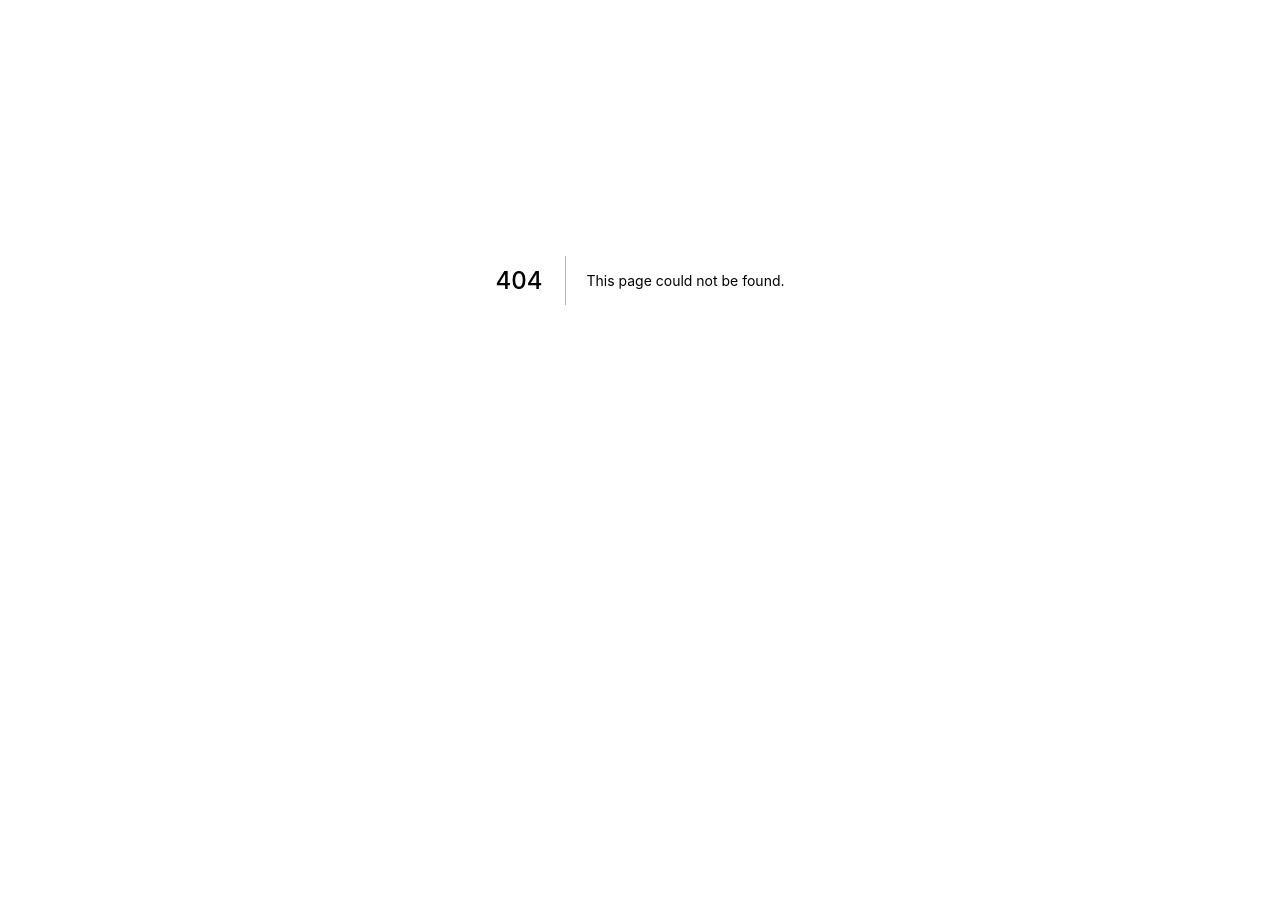
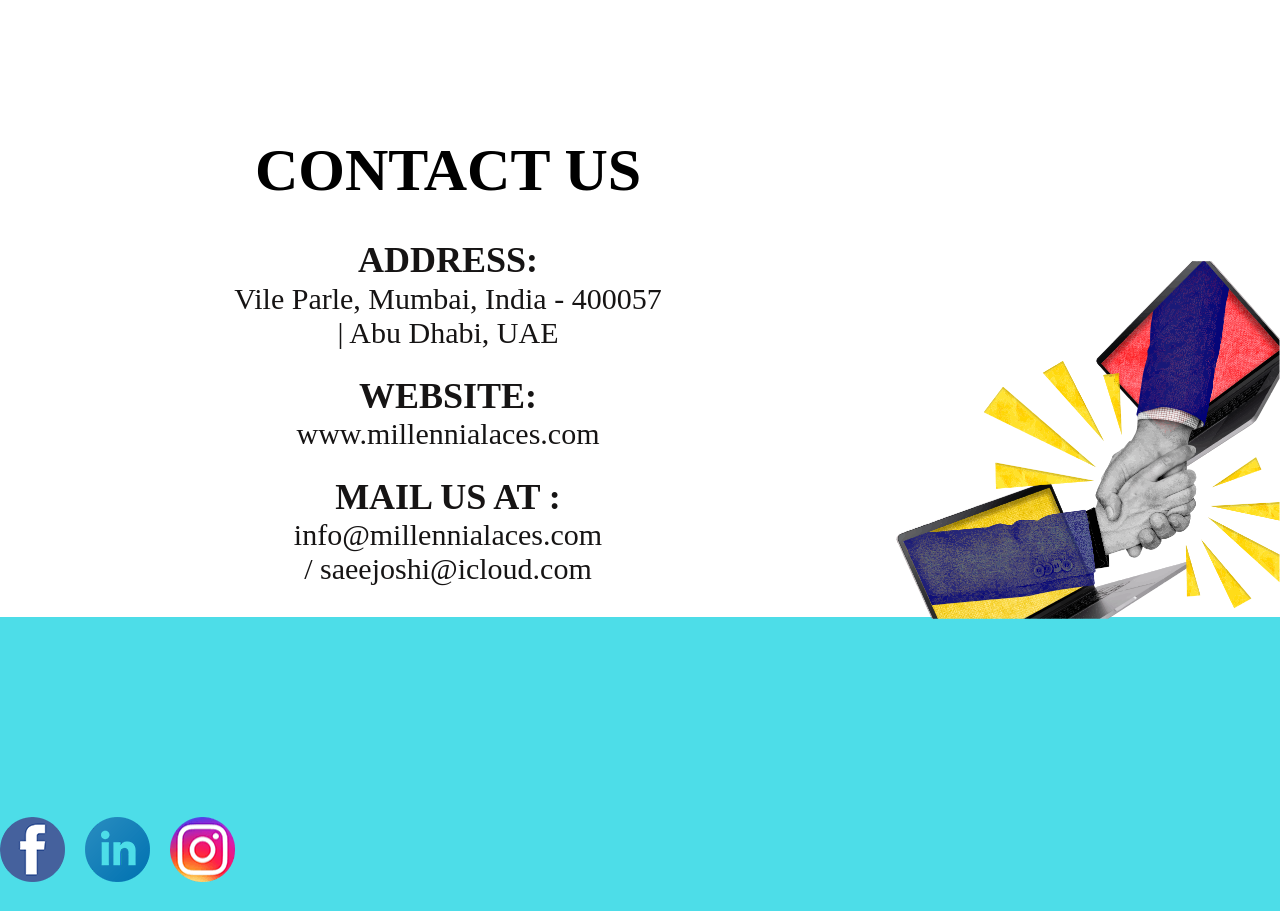
Before and after one commit to iamjamielobo/saee, a Next.js app: page /contact-us in a window 1280 px wide. Before the commit this address had no page. Shown: the part 120-1031 px from the top of the page. Before the commit the page ends 800 px from the top, so only its background shows below. Built offline with nearby package versions, Linux system fonts and the light colour scheme.

Commit message:
Contact us init

```diff
--- a/pages/components/header.js
+++ b/pages/components/header.js
@@ -25,7 +25,7 @@ export default function Header() {
 						<li className={ asPath === '/' ? styles['_active'] : '' }><Link href='/'><span >Home</span></Link></li>
 						<li className={ asPath === '/about-us' ? styles['_active'] : '' }><Link href='/about-us'><span >About Us</span></Link></li>
 						<li className={ asPath === '/our-services' ? styles['_active'] : '' }><Link href='/our-services'><span >Our Services</span></Link></li>
-						<li className={ asPath === '/contact' ? styles['_active'] : '' }><Link href='/contact-us'><span >Contact Us</span></Link></li>
+						<li className={ asPath === '/contact-us' ? styles['_active'] : '' }><Link href='/contact-us'><span >Contact Us</span></Link></li>
 					</ul>
 				</div>
 			</div>
--- /dev/null
+++ b/pages/contact-us.js
@@ -0,0 +1,64 @@
+import Head from 'next/head'
+import Link from 'next/link'
+import Image from 'next/image'
+import Header from './components/header'
+import styles from '../styles/Contact.module.scss'
+import global from '/styles/global.module.scss'
+
+export default function Contact() {
+	return (
+		<div className={styles.container}>
+			<Head>
+				<title></title>
+				<meta name="description" content="" />
+				<link rel="icon" href="/favicon.ico" />
+				<link rel="stylesheet" href="https://cdnjs.cloudflare.com/ajax/libs/normalize/8.0.0/normalize.min.css" />
+			</Head>
+			<main>
+				<Header />
+				<div className={styles['contact-container'] }>
+					<div className={`${global['wrapper']}`}>
+                        <div className={styles['contact-header-grid']}>
+                            <div className={styles['left']}>
+                                <p className={styles['contact-header-title']}>Contact Us</p>
+                                <div>
+                                    <p className={styles['contact-header-sub-title']}>Address:</p>
+                                    <p className={styles['contact-header-text']}>Vile Parle, Mumbai, India - 400057 <br /> | Abu Dhabi, UAE</p>
+                                </div>
+                                <div>
+                                    <p className={styles['contact-header-sub-title']}>Website:</p>
+                                    <p className={styles['contact-header-text']}>www.millennialaces.com </p>
+                                </div>
+                                <div className={styles['last-child']}>
+                                    <p className={styles['contact-header-sub-title']}>Mail us at :</p>
+                                    <p className={styles['contact-header-text']}>info@millennialaces.com  <br />/ saeejoshi@icloud.com </p>
+                                </div>
+                            </div>
+                            <div className={styles['right']}>
+                                <Image src="/contact/contactus.png" width="100%" height="100%" layout="responsive" objectFit="contain" />
+                            </div>
+                        </div>
+                    </div>
+                    <div className={styles['contact-form-section'] }>
+                        <div className={global['wrapper']}>
+                            <div className={styles['contact-form-section'] }>
+
+                            </div>
+                        </div>
+                        <footer>
+                            <div className={styles['footer-container']}>
+                                <div className={`${global['wrapper']}`}>
+                                    <div className={styles['social-container'] }>
+                                        <a href="https://www.facebook.com/saeekjoshi" target='_blank'><Image src="/fb.png" width='65' height='65' /></a>
+                                        <a href="https://www.linkedin.com/in/saee-joshi-89a841aa" target='_blank'><Image src="/linkedin.png" width='65' height='65' /></a>
+                                        <a href="https://instagram.com/saee_joshii?utm_medium=copy_link" target='_blank'><Image src="/insta.png" width='65' height='65' /></a>
+                                    </div>
+                                </div>
+                            </div>
+                        </footer>
+                    </div>
+                </div>
+			</main>
+		</div>
+	)
+}
--- /dev/null
+++ b/styles/Contact.module.scss
@@ -0,0 +1,55 @@
+@import "./global.module.scss";
+
+.contact-container {
+    font-family: "Acumin Pro";
+    .contact-header-grid {
+        display: grid;
+        grid-template-columns: 70% 30%;
+        align-items: end;
+        justify-content: center;
+        margin: 0;
+        z-index: -1;
+        text-align: center;
+        padding: 125px 0 0px;
+        p {
+            margin: 0;
+        }
+        .contact-header-title {
+            font-size: 60px;
+            font-weight: 800;
+            margin-bottom: 35px;
+            text-transform: uppercase;
+            letter-spacing: 1.2;
+        }
+        .contact-header-sub-title {
+            font-size: 36px;
+            font-weight: 800;
+            color: #161414;
+            text-transform: uppercase;
+            margin-top: 25px;
+        }
+        .contact-header-text {
+            font-size: 30px;
+            color: #161414;
+        }
+        .right {
+            margin-bottom: -15px;
+        }
+        .last-child {
+            margin-bottom: 30px;
+        }
+    }
+    .contact-form-section {
+        background-color: $bgColor;
+        padding-top: 100px;
+    }
+    .footer-container {
+        padding-bottom: 25px;
+        .social-container {
+            display: grid;
+            grid-column-gap: 20px;
+            grid-auto-flow: column;
+            grid-auto-columns: max-content;
+        }
+    }
+}
```
Also changed, not shown: public/contact/contactus.png (added).
